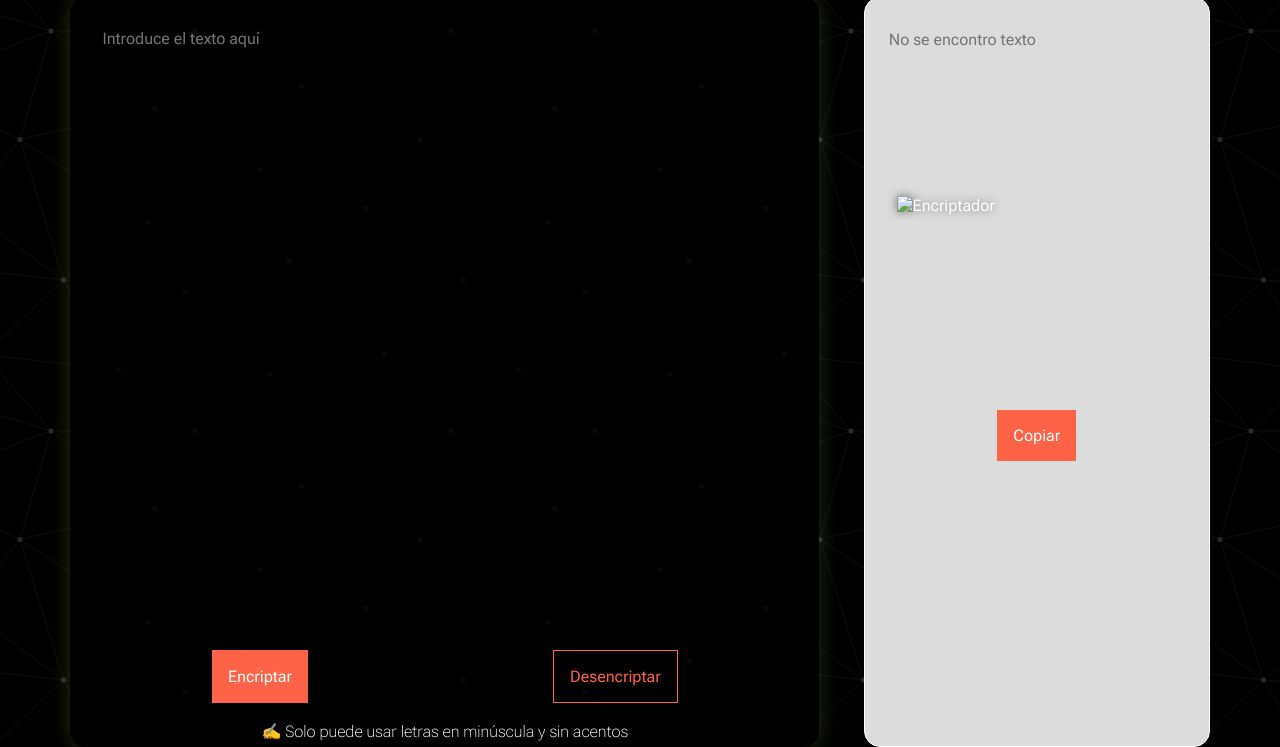
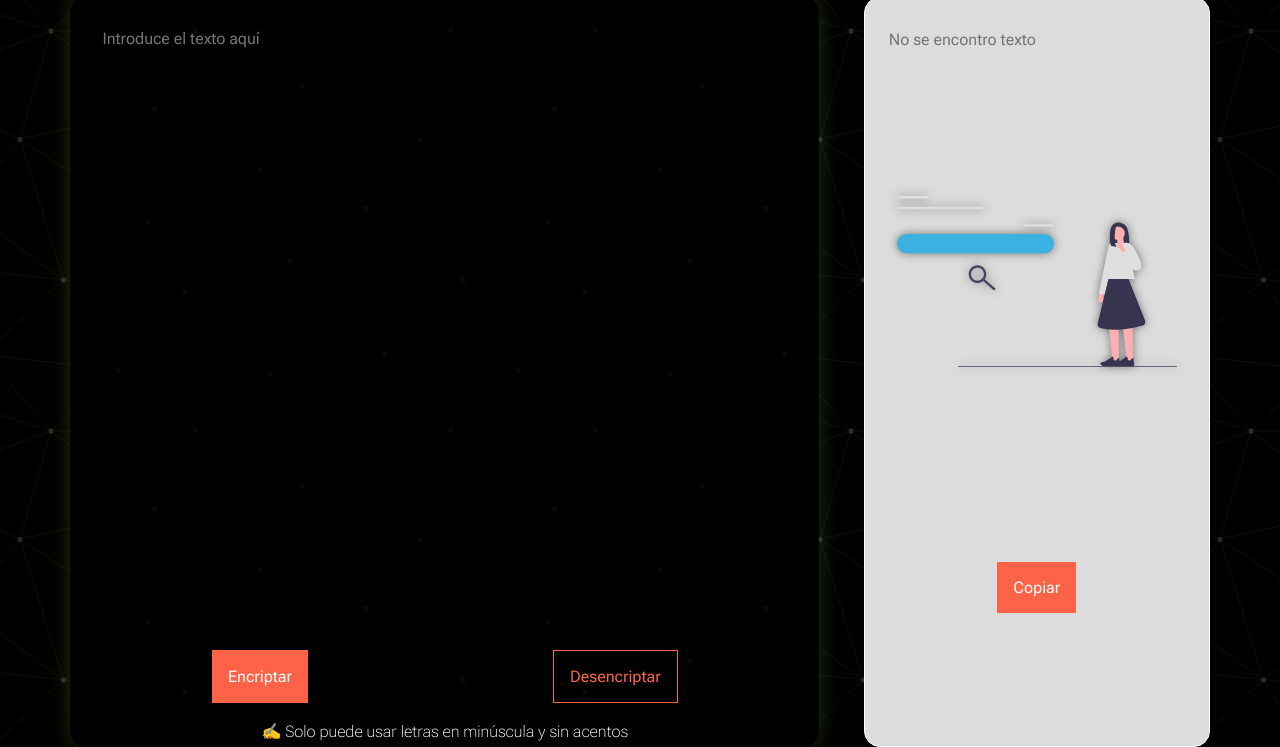
Before and after one commit to saalcazar/encrypt, a plain HTML site: page index.html in a window 1280 px wide. Shown: the part 160-907 px from the top of the page. Drawn offline with Linux system fonts and the light colour scheme; the site is published under a folder, as on GitHub Pages, so addresses that start at the root find nothing.

Commit message:
Update index.html

```diff
--- a/index.html
+++ b/index.html
@@ -27,7 +27,7 @@
     <section class="modified-text">
         <textarea id="modified" class="modified" readonly placeholder="No se encontro texto"></textarea>
         <div class="img-search">
-          <img id="img-encript" src="/img/2.svg" alt="Encriptador">
+          <img id="img-encript" src="img/2.svg" alt="Encriptador">
         </div>
         <div class="buttons">
           <input class="dark-button" type="button" value="Copiar" id="copy">
```
